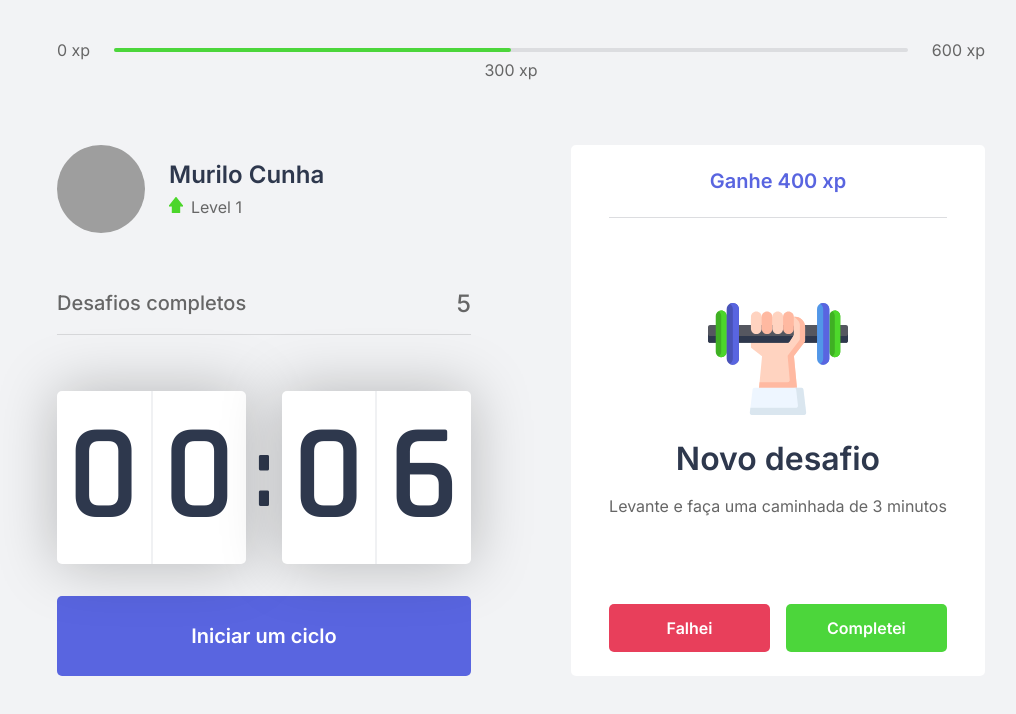
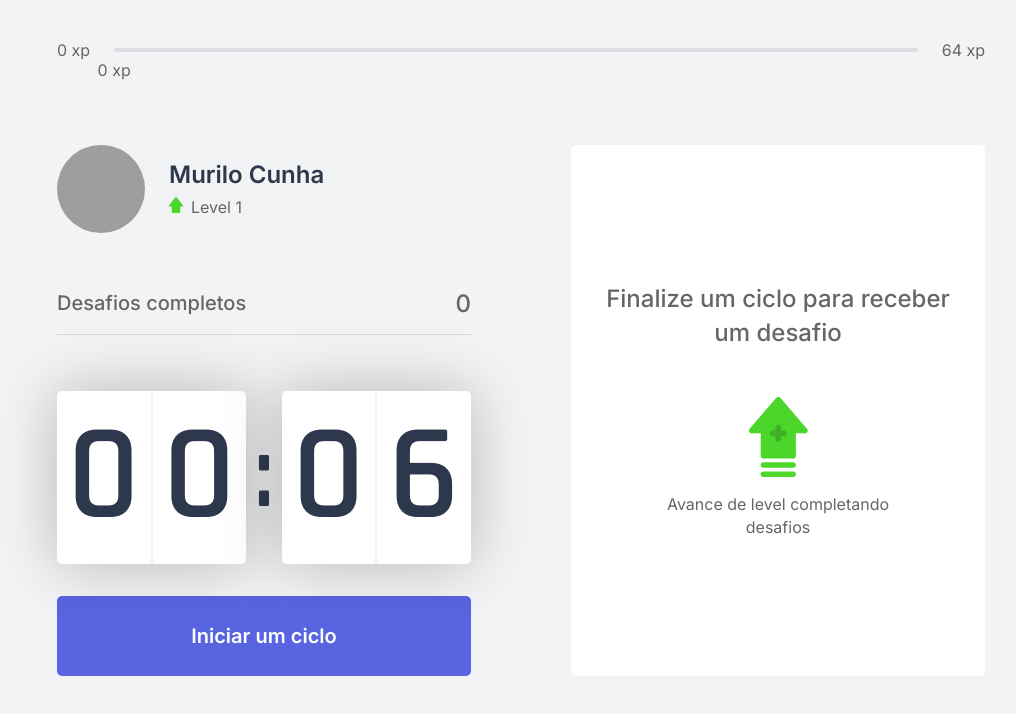
Before and after one commit to cunhamuril/next-level-week-4, a Next.js app: page / in a window 1280 px wide. Shown: the top 714 px of the page, without its empty margins (119-1135 px from the left). Built offline with nearby package versions, Linux system fonts and the light colour scheme; grey boxes are pictures that could not be loaded.

Commit message:
feat: created challenged hook

```diff
--- /dev/null
+++ b/challenges.json
@@ -0,0 +1,62 @@
+[
+  {
+    "type": "body",
+    "description": "Estique um de seus braços com a palma da mão virada para frente e puxe os dedos para cima por 10 segundos por mão.",
+    "amount": 80
+  },
+  {
+    "type": "body",
+    "description": "Estique seu braço contra o peito e puxe-o utilizando o outro braço por 10 segundos por braço.",
+    "amount": 60
+  },
+  {
+    "type": "body",
+    "description": "Puxe seu pescoço com a ajuda da mão para a direita e para a esquerda, permanecendo na posição por alguns segundos.",
+    "amount": 70
+  },
+  {
+    "type": "body",
+    "description": "Com as duas mãos na parte de trás da cabeça, leve-a para baixo, alongando a parte de trás da região.",
+    "amount": 60
+  },
+  {
+    "type": "body",
+    "description": "Cruze as pernas e desça com as mãos esticadas em direção ao chão. Repita o movimento com a outra perna na frente.",
+    "amount": 100
+  },
+  {
+    "type": "body",
+    "description": "Sentado, abra as pernas e tente encostar as palmas das mãos no chão, repita 3 vezes por 5 segundos.",
+    "amount": 80
+  },
+  {
+    "type": "body",
+    "description": "Puxe o joelho de encontro ao peito e segure, troque de perna após 10 segundos.",
+    "amount": 50
+  },
+  {
+    "type": "body",
+    "description": "Sentado, cruze uma perna e incline seu tronco à frente, troque de perna após 10 segundos.",
+    "amount": 80
+  },
+  {
+    "type": "eye",
+    "description": "Sentado, feche os olhos e cubra-os com as palmas da mão durante 2 minutos, depois abra normalmente.",
+    "amount": 90
+  },
+  {
+    "type": "eye",
+    "description": "Em algum ambiente aberto, olhe o mais longe que puder em quatro direções por 3s, mexa apenas os olhos. Repita 3 vezes.",
+    "amount": 140
+  },
+  {
+    "type": "eye",
+    "description": "Usando os polegares, massage a área abaixo das sobrancelhas em movimentos circulares por 15 segundos.",
+    "amount": 70
+  },
+  {
+    "type": "body",
+    "description": "Em pé, gire a cintura o máximo que puder para a esquerda, segure por cinco segundos. Repita para a direita.",
+    "amount": 90
+  }
+]
--- a/src/components/ChallengeBox.tsx
+++ b/src/components/ChallengeBox.tsx
@@ -1,22 +1,28 @@
 import styles from "styles/components/ChallengeBox.module.css";
 
+import { useChallenge } from "hooks/ChallengesContext";
+
 const ChallengeBox: React.FC = () => {
-  const hasActiveChallenge = true;
+  const { activeChallenge, resetChallenge } = useChallenge();
 
   return (
     <div className={styles.challengeBoxContainer}>
-      {hasActiveChallenge ? (
+      {activeChallenge ? (
         <div className={styles.challengeActive}>
-          <header>Ganhe 400 xp</header>
+          <header>Ganhe {activeChallenge.amount} xp</header>
 
           <main>
-            <img src="icons/body.svg" />
+            <img src={`icons/${activeChallenge.type}.svg`} />
             <strong>Novo desafio</strong>
-            <p>Levante e faça uma caminhada de 3 minutos</p>
+            <p>{activeChallenge.description}</p>
           </main>
 
           <footer>
-            <button type="button" className={styles.challengeFailedButton}>
+            <button
+              type="button"
+              className={styles.challengeFailedButton}
+              onClick={resetChallenge}
+            >
               Falhei
             </button>
             <button type="button" className={styles.challengeSucceededButton}>
--- a/src/components/CompletedChallenges.tsx
+++ b/src/components/CompletedChallenges.tsx
@@ -1,10 +1,13 @@
+import { useChallenge } from "hooks/ChallengesContext";
 import styles from "styles/components/CompletedChallenges.module.css";
 
 const CompletedChallenges: React.FC = () => {
+  const { challengesCompleted } = useChallenge();
+
   return (
     <div className={styles.completedChallengesContainer}>
       <span>Desafios completos</span>
-      <span>5</span>
+      <span>{challengesCompleted}</span>
     </div>
   );
 };
--- a/src/components/Countdown.tsx
+++ b/src/components/Countdown.tsx
@@ -1,10 +1,14 @@
 import { useState, useMemo, useCallback, useEffect } from "react";
+
+import { useChallenge } from "hooks/ChallengesContext";
 
 import styles from "styles/components/Countdown.module.css";
 
 let countdownTimeout: NodeJS.Timeout;
 
 const Countdown: React.FC = () => {
+  const { startNewChallenge } = useChallenge();
+
   const [time, setTime] = useState(0.1 * 60);
   const [isActive, setIsActive] = useState(false);
   const [hasFinished, setHasFinished] = useState(false);
@@ -39,6 +43,7 @@
     } else if (isActive && time === 0) {
       setHasFinished(true);
       setIsActive(false);
+      startNewChallenge();
     }
   }, [isActive, time]);
 
--- a/src/components/ExperienceBar.tsx
+++ b/src/components/ExperienceBar.tsx
@@ -1,16 +1,32 @@
+import { useMemo } from "react";
+
 import styles from "styles/components/ExperienceBar.module.css";
 
+import { useChallenge } from "hooks/ChallengesContext";
+
 export default function ExperienceBar() {
+  const { currentExperience, experienceToNextLevel } = useChallenge();
+
+  const percentToNextLevel = useMemo(() => {
+    // Regra de 3 simples
+    const calc = Math.round((currentExperience * 100) / experienceToNextLevel);
+
+    return `${calc}%`;
+  }, [currentExperience, experienceToNextLevel]);
+
   return (
     <header className={styles.experienceBar}>
       <span>0 xp</span>
       <div>
-        <div style={{ width: "50%" }} />
-        <span className={styles.currentExperience} style={{ left: "50%" }}>
-          300 xp
+        <div style={{ width: percentToNextLevel }} />
+        <span
+          className={styles.currentExperience}
+          style={{ left: percentToNextLevel }}
+        >
+          {currentExperience} xp
         </span>
       </div>
-      <span>600 xp</span>
+      <span>{experienceToNextLevel} xp</span>
     </header>
   );
 }
--- /dev/null
+++ b/src/hooks/ChallengesContext.tsx
@@ -0,0 +1,77 @@
+import {
+  createContext,
+  useCallback,
+  useState,
+  useContext,
+  useMemo,
+} from "react";
+
+import challenges from "../../challenges.json";
+
+interface Challenge {
+  type: "body" | "eye";
+  description: string;
+  amount: number;
+}
+
+interface ChallengesContextData {
+  level: number;
+  currentExperience: number;
+  challengesCompleted: number;
+  activeChallenge: Challenge;
+  experienceToNextLevel: number;
+  levelUp: () => void;
+  startNewChallenge: () => void;
+  resetChallenge: () => void;
+}
+
+const ChallengesContext = createContext({} as ChallengesContextData);
+
+const ChallengesProvider: React.FC = ({ children }) => {
+  const [level, setLevel] = useState(1);
+  const [currentExperience, setCurrentExperience] = useState(0);
+  const [challengesCompleted, setChallengesCompleted] = useState(0);
+
+  const [activeChallenge, setActiveChallenge] = useState(null);
+
+  const experienceToNextLevel = useMemo(() => {
+    // Calculo utilizado em RPGs para calcular experiência
+    return Math.pow((level + 1) * 4, 2);
+  }, [level]);
+
+  const levelUp = useCallback(() => {
+    setLevel(level + 1);
+  }, [level]);
+
+  const startNewChallenge = useCallback(() => {
+    const randomChallengeIndex = Math.floor(Math.random() * challenges.length);
+    const challenge = challenges[randomChallengeIndex];
+
+    setActiveChallenge(challenge);
+  }, []);
+
+  const resetChallenge = useCallback(() => {
+    setActiveChallenge(null);
+  }, []);
+
+  return (
+    <ChallengesContext.Provider
+      value={{
+        level,
+        currentExperience,
+        challengesCompleted,
+        activeChallenge,
+        experienceToNextLevel,
+        levelUp,
+        startNewChallenge,
+        resetChallenge,
+      }}
+    >
+      {children}
+    </ChallengesContext.Provider>
+  );
+};
+
+const useChallenge = () => useContext(ChallengesContext);
+
+export { ChallengesProvider, useChallenge };
--- a/src/pages/_app.tsx
+++ b/src/pages/_app.tsx
@@ -1,7 +1,13 @@
 import "../styles/global.css";
 
+import { ChallengesProvider } from "hooks/ChallengesContext";
+
 function MyApp({ Component, pageProps }) {
-  return <Component {...pageProps} />;
+  return (
+    <ChallengesProvider>
+      <Component {...pageProps} />
+    </ChallengesProvider>
+  );
 }
 
 export default MyApp;
```
